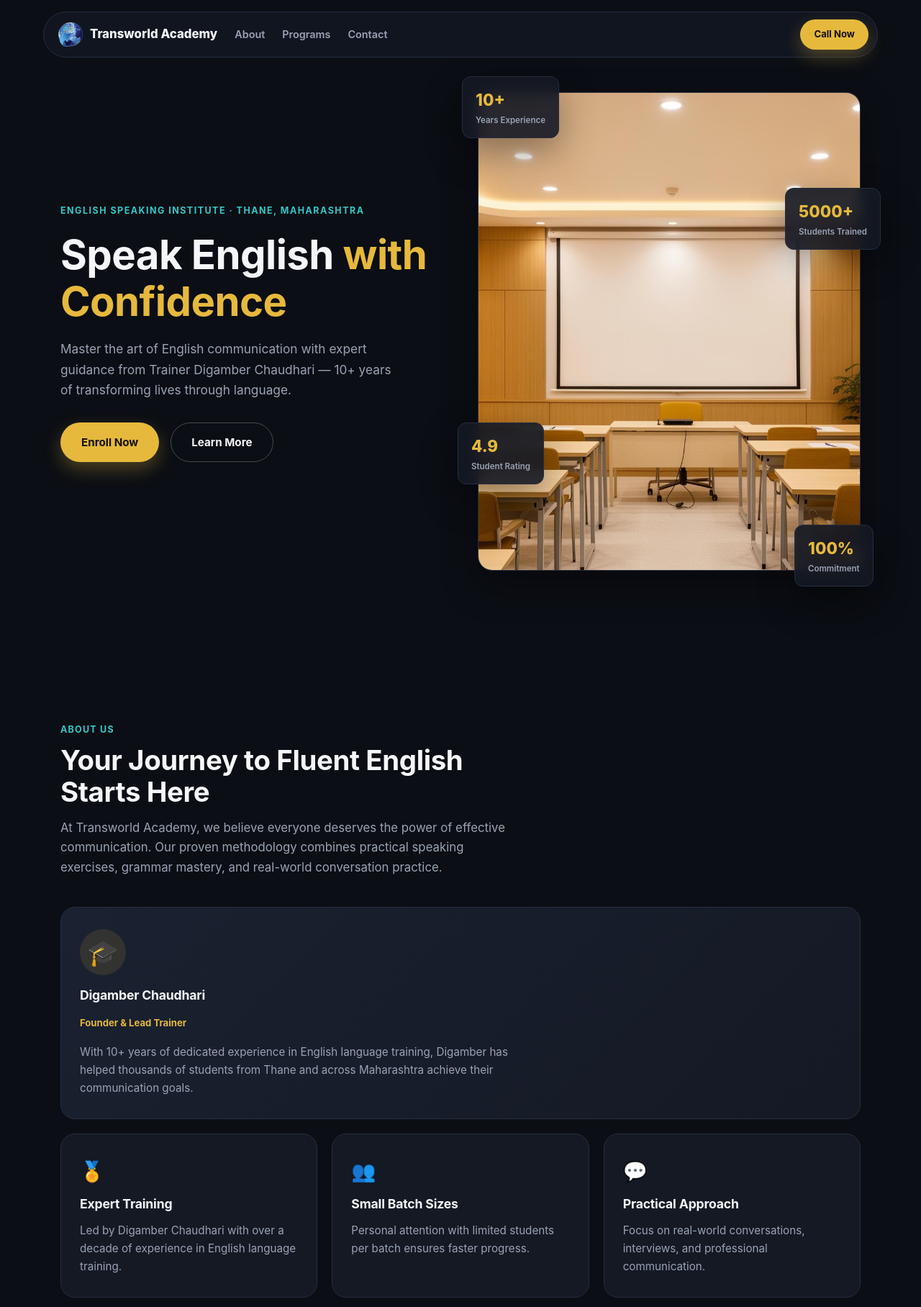
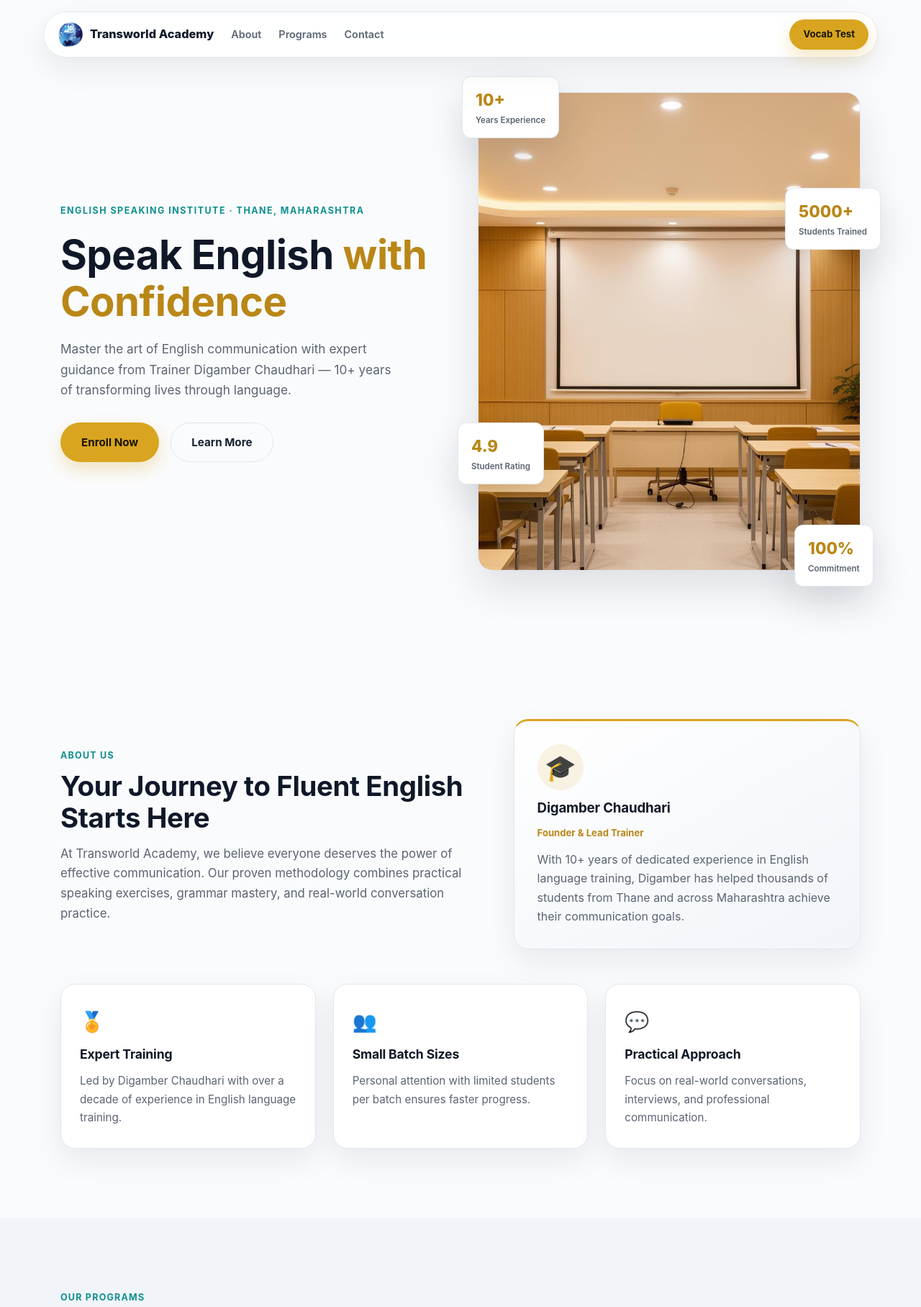
Before and after one commit to dc9575-droid/claude-static-site-test, a plain HTML site: page index.html in a window 1280 px wide. Shown: the top 1816 px of the page at 72% size. Drawn offline with Linux system fonts and the light colour scheme.

Commit message:
Update to Transworld Academy v1: light theme, side-by-side About/Trainer, Vocab Test nav

```diff
--- a/index.html
+++ b/index.html
@@ -6,7 +6,7 @@
 <title>Transworld Academy — Speak English with Confidence</title>
 <meta name="description" content="Transworld Academy in Thane, Maharashtra — English speaking, interview preparation, and personality development training with Digamber Chaudhari, 10+ years experience.">
 <link rel="icon" href="assets/logo.png">
-<link rel="stylesheet" href="styles.css?v=2">
+<link rel="stylesheet" href="styles.css">
 </head>
 <body>
 
@@ -21,7 +21,7 @@
       <a href="#programs">Programs</a>
       <a href="#contact">Contact</a>
     </nav>
-    <a class="btn btn-primary btn-small" href="tel:+919892179575">Call Now</a>
+    <a class="btn btn-primary btn-small" href="vocab-test.html">Vocab Test</a>
     <button class="nav-toggle" id="navToggle" aria-label="Toggle menu" aria-expanded="false">
       <span></span><span></span><span></span>
     </button>
@@ -70,6 +70,8 @@
 <main>
   <section id="about" class="section">
     <div class="container">
+      <div class="about-grid">
+        <div class="about-copy">
           <span class="section-tag">About Us</span>
           <h2>Your Journey to Fluent English Starts Here</h2>
           <p class="section-lead">
@@ -77,9 +79,9 @@
             communication. Our proven methodology combines practical speaking exercises,
             grammar mastery, and real-world conversation practice.
           </p>
+        </div>
 
-      <div class="bento">
-        <article class="bento-cell founder-cell">
+        <article class="founder-card">
           <span class="founder-avatar">🎓</span>
           <h3>Digamber Chaudhari</h3>
           <span class="founder-role">Founder &amp; Lead Trainer</span>
@@ -89,7 +91,9 @@
             Maharashtra achieve their communication goals.
           </p>
         </article>
+      </div>
 
+      <div class="cards three-up feature-cards">
         <article class="bento-cell">
           <span class="card-icon">🏅</span>
           <h3>Expert Training</h3>
--- a/styles.css
+++ b/styles.css
@@ -1,17 +1,20 @@
 :root {
-  --bg: #0b0e14;
-  --surface: #141924;
-  --surface-2: #1a2130;
-  --border: #262e40;
-  --text: #f5f6f8;
-  --muted: #9aa3b5;
-  --gold: #e6b93d;
-  --gold-dark: #c99a22;
-  --teal: #33c9c9;
+  --bg: #fafbfd;
+  --surface: #f1f4f9;
+  --card: #ffffff;
+  --ink-dark: #101828;
+  --ink-darker: #0b1220;
+  --border: #e3e7ee;
+  --text: #16202e;
+  --muted: #5b6472;
+  --gold: #d9a520;
+  --gold-dark: #b98717;
+  --teal: #0e8f8f;
   --max-width: 1160px;
   --radius: 20px;
   --radius-sm: 12px;
-  --shadow: 0 20px 50px rgba(0, 0, 0, 0.35);
+  --shadow: 0 16px 40px rgba(16, 24, 40, 0.08);
+  --shadow-lg: 0 24px 55px rgba(16, 24, 40, 0.12);
 }
 
 * {
@@ -40,6 +43,7 @@ h1, h2, h3 {
   line-height: 1.15;
   margin: 0 0 14px;
   letter-spacing: -0.01em;
+  color: var(--ink-dark);
 }
 
 p {
@@ -56,7 +60,7 @@ img {
 }
 
 .accent-text {
-  color: var(--gold);
+  color: var(--gold-dark);
 }
 
 /* Buttons */
@@ -76,8 +80,8 @@ img {
 
 .btn-primary {
   background: var(--gold);
-  color: #14100a;
-  box-shadow: 0 10px 24px rgba(230, 185, 61, 0.3);
+  color: #1a1400;
+  box-shadow: 0 10px 24px rgba(217, 165, 32, 0.28);
 }
 
 .btn-primary:hover {
@@ -88,12 +92,12 @@ img {
 .btn-outline-light {
   background: transparent;
   color: var(--text);
-  border-color: rgba(255, 255, 255, 0.25);
+  border-color: var(--border);
 }
 
 .btn-outline-light:hover {
-  border-color: var(--gold);
-  color: var(--gold);
+  border-color: var(--gold-dark);
+  color: var(--gold-dark);
   transform: translateY(-2px);
 }
 
@@ -104,8 +108,8 @@ img {
 }
 
 .btn-outline:hover {
-  border-color: var(--gold);
-  color: var(--gold);
+  border-color: var(--gold-dark);
+  color: var(--gold-dark);
   transform: translateY(-2px);
 }
 
@@ -132,11 +136,12 @@ img {
   display: flex;
   align-items: center;
   gap: 24px;
-  background: rgba(20, 25, 36, 0.75);
+  background: rgba(255, 255, 255, 0.82);
   backdrop-filter: blur(14px);
   border: 1px solid var(--border);
   border-radius: 999px;
   padding: 10px 12px 10px 20px;
+  box-shadow: var(--shadow);
 }
 
 .brand {
@@ -155,8 +160,8 @@ img {
 
 .brand-name {
   font-weight: 800;
-  font-size: 1.05rem;
-  color: var(--text);
+  font-size: 1.02rem;
+  color: var(--ink-dark);
   white-space: nowrap;
 }
 
@@ -175,7 +180,7 @@ img {
 }
 
 .main-nav a:hover {
-  color: var(--text);
+  color: var(--ink-dark);
 }
 
 .nav-toggle {
@@ -193,7 +198,7 @@ img {
 .nav-toggle span {
   display: block;
   height: 2px;
-  background: var(--text);
+  background: var(--ink-dark);
   border-radius: 2px;
 }
 
@@ -245,7 +250,7 @@ img {
   border-radius: var(--radius);
   overflow: hidden;
   border: 1px solid var(--border);
-  box-shadow: var(--shadow);
+  box-shadow: var(--shadow-lg);
   aspect-ratio: 4 / 5;
 }
 
@@ -257,12 +262,11 @@ img {
 
 .float-card {
   position: absolute;
-  background: rgba(20, 25, 36, 0.9);
-  backdrop-filter: blur(10px);
+  background: var(--card);
   border: 1px solid var(--border);
   border-radius: var(--radius-sm);
   padding: 14px 18px;
-  box-shadow: var(--shadow);
+  box-shadow: var(--shadow-lg);
   display: flex;
   flex-direction: column;
   min-width: 110px;
@@ -271,7 +275,7 @@ img {
 .float-num {
   font-size: 1.4rem;
   font-weight: 800;
-  color: var(--gold);
+  color: var(--gold-dark);
 }
 
 .float-label {
@@ -315,40 +319,35 @@ img {
   font-size: 1.05rem;
 }
 
-/* Bento (About) */
-.bento {
+/* About: intro + trainer side by side */
+.about-grid {
   display: grid;
-  grid-template-columns: repeat(3, 1fr);
-  grid-auto-rows: min-content;
-  gap: 20px;
-  margin-top: 40px;
+  grid-template-columns: 1.1fr 0.9fr;
+  gap: 40px;
+  align-items: center;
+  margin-bottom: 48px;
 }
 
-.bento-cell {
-  background: var(--surface);
-  border: 1px solid var(--border);
-  border-radius: var(--radius);
-  padding: 30px 26px;
-  transition: transform 0.2s ease, border-color 0.2s ease;
+.about-copy .section-lead {
+  max-width: 100%;
+  margin-bottom: 0;
 }
 
-.bento-cell:hover {
-  transform: translateY(-4px);
-  border-color: var(--gold);
-}
-
-.founder-cell {
-  grid-column: span 3;
-  background: linear-gradient(135deg, var(--surface-2), var(--surface));
+.founder-card {
+  background: linear-gradient(150deg, var(--card), var(--surface));
+  border: 1px solid var(--border);
+  border-top: 3px solid var(--gold);
+  border-radius: var(--radius);
+  padding: 32px;
+  box-shadow: var(--shadow);
   display: flex;
   flex-direction: column;
   align-items: flex-start;
-  gap: 4px;
 }
 
 .founder-avatar {
   font-size: 2.2rem;
-  background: rgba(230, 185, 61, 0.12);
+  background: rgba(217, 165, 32, 0.12);
   border-radius: 50%;
   width: 64px;
   height: 64px;
@@ -360,16 +359,36 @@ img {
 
 .founder-role {
   display: block;
-  color: var(--gold);
+  color: var(--gold-dark);
   font-size: 0.82rem;
   font-weight: 700;
   margin-bottom: 12px;
 }
 
-.founder-cell p {
+.founder-card p {
   color: var(--muted);
-  max-width: 640px;
   margin-bottom: 0;
+}
+
+/* Feature cards */
+.cards.three-up {
+  display: grid;
+  grid-template-columns: repeat(auto-fit, minmax(260px, 1fr));
+  gap: 24px;
+}
+
+.bento-cell {
+  background: var(--card);
+  border: 1px solid var(--border);
+  border-radius: var(--radius);
+  padding: 30px 26px;
+  box-shadow: var(--shadow);
+  transition: transform 0.2s ease, border-color 0.2s ease;
+}
+
+.bento-cell:hover {
+  transform: translateY(-4px);
+  border-color: var(--gold);
 }
 
 .card-icon {
@@ -389,22 +408,16 @@ img {
 }
 
 /* Programs */
-.cards.three-up {
-  display: grid;
-  grid-template-columns: repeat(auto-fit, minmax(260px, 1fr));
-  gap: 24px;
-  margin-top: 40px;
-}
-
 .program-card {
   position: relative;
-  background: var(--bg);
+  background: var(--card);
   border: 1px solid var(--border);
   border-radius: var(--radius);
   padding: 34px 28px;
   display: flex;
   flex-direction: column;
   overflow: hidden;
+  box-shadow: var(--shadow);
   transition: transform 0.2s ease, border-color 0.2s ease;
 }
 
@@ -415,7 +428,7 @@ img {
 
 .program-card.featured {
   border-color: var(--gold);
-  background: linear-gradient(160deg, rgba(230, 185, 61, 0.08), transparent 60%);
+  background: linear-gradient(160deg, rgba(217, 165, 32, 0.12), var(--card) 55%);
 }
 
 .popular-ribbon {
@@ -424,21 +437,11 @@ img {
   right: -34px;
   transform: rotate(35deg);
   background: var(--gold);
-  color: #14100a;
+  color: #1a1400;
   font-size: 0.72rem;
   font-weight: 800;
   padding: 5px 40px;
   letter-spacing: 0.04em;
-}
-
-.program-index {
-  position: absolute;
-  top: 6px;
-  right: 20px;
-  font-size: 3rem;
-  font-weight: 800;
-  color: var(--border);
-  line-height: 1;
 }
 
 .program-card h3 {
@@ -466,7 +469,7 @@ img {
 .price-new {
   font-size: 1.6rem;
   font-weight: 800;
-  color: var(--gold);
+  color: var(--gold-dark);
 }
 
 .program-card .btn {
@@ -487,12 +490,13 @@ img {
 
 .contact-cta {
   position: relative;
-  background: linear-gradient(160deg, var(--surface-2), var(--bg));
-  border: 1px solid var(--border);
+  background: linear-gradient(160deg, var(--ink-dark), var(--ink-darker));
   border-radius: var(--radius);
   padding: 40px;
   text-align: center;
   overflow: hidden;
+  box-shadow: var(--shadow-lg);
+  color: #fff;
 }
 
 .contact-cta::before {
@@ -500,7 +504,7 @@ img {
   position: absolute;
   width: 220px;
   height: 220px;
-  background: radial-gradient(circle, rgba(230, 185, 61, 0.25), transparent 70%);
+  background: radial-gradient(circle, rgba(217, 165, 32, 0.35), transparent 70%);
   top: -80px;
   right: -80px;
 }
@@ -525,7 +529,7 @@ img {
 }
 
 .contact-location {
-  color: var(--muted);
+  color: rgba(255, 255, 255, 0.7);
   margin-bottom: 26px;
 }
 
@@ -565,18 +569,8 @@ img {
     grid-template-columns: 1fr;
   }
 
-  .founder-cell {
-    grid-column: span 3;
-  }
-}
-
-@media (max-width: 720px) {
-  .bento {
-    grid-template-columns: 1fr 1fr;
-  }
-
-  .founder-cell {
-    grid-column: span 2;
+  .about-grid {
+    grid-template-columns: 1fr;
   }
 }
 
@@ -586,7 +580,7 @@ img {
     top: calc(100% + 12px);
     left: 16px;
     right: 16px;
-    background: var(--surface);
+    background: var(--card);
     border: 1px solid var(--border);
     border-radius: var(--radius-sm);
     flex-direction: column;
@@ -594,6 +588,7 @@ img {
     gap: 4px;
     padding: 14px 18px;
     display: none;
+    box-shadow: var(--shadow-lg);
   }
 
   .main-nav.open {
@@ -609,12 +604,8 @@ img {
     display: flex;
   }
 
-  .bento {
-    grid-template-columns: 1fr;
-  }
-
-  .founder-cell {
-    grid-column: span 1;
+  .brand-name {
+    display: none;
   }
 
   .float-card {
```
Lines whose indentation alone changed are shown as unchanged.
